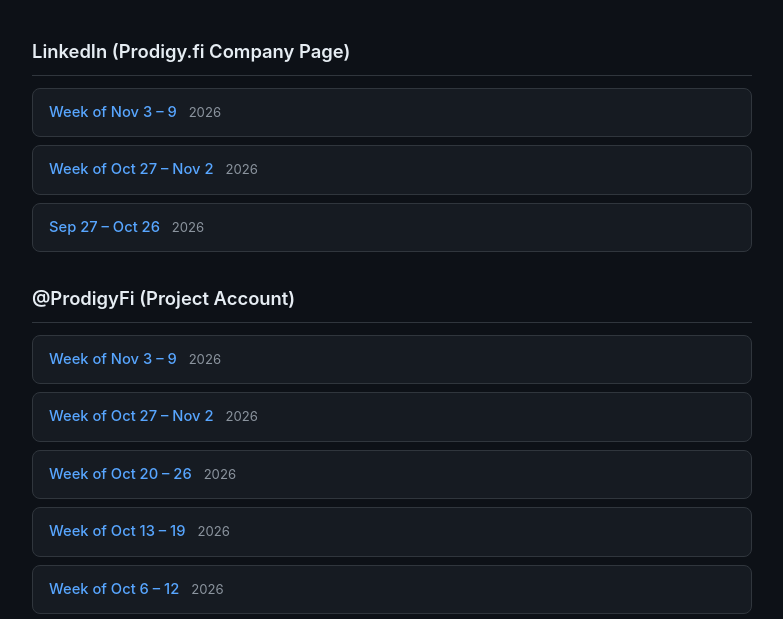
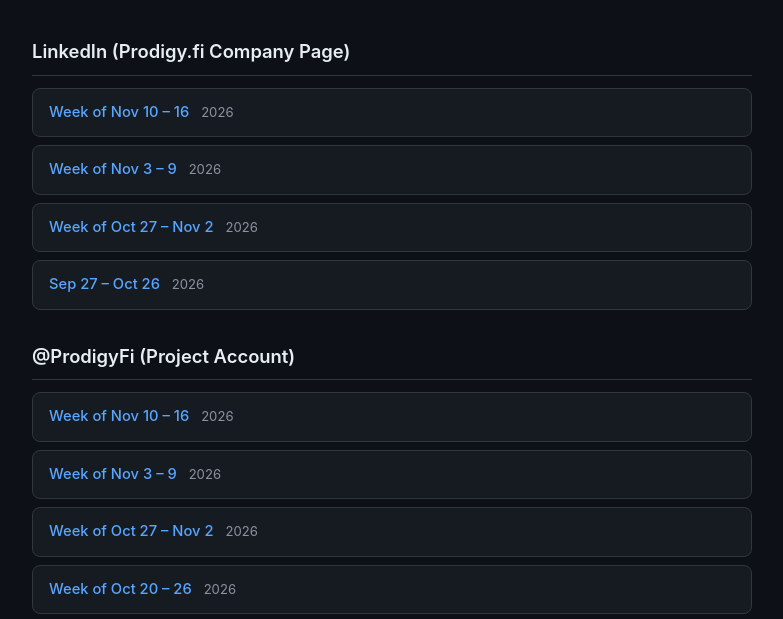
Before and after one commit to todayindefi/prodigy-reports, a plain HTML site: page index.html in a window 1280 px wide. Shown: the part 133-752 px from the top of the page, without its empty margins (248-1031 px from the left). Drawn offline with Linux system fonts and the light colour scheme.

Commit message:
Add Nov 10-16 reports to index

```diff
--- a/index.html
+++ b/index.html
@@ -83,6 +83,7 @@
 
   <h2>LinkedIn (Prodigy.fi Company Page)</h2>
   <ul class="report-list">
+    <li><a href="linkedin_week_nov10-16.html">Week of Nov 10 – 16 <span class="date">2026</span></a></li>
     <li><a href="linkedin_week_nov3-9.html">Week of Nov 3 – 9 <span class="date">2026</span></a></li>
     <li><a href="linkedin_week_oct27-nov2.html">Week of Oct 27 – Nov 2 <span class="date">2026</span></a></li>
     <li><a href="linkedin_month_sep27-oct26.html">Sep 27 – Oct 26 <span class="date">2026</span></a></li>
@@ -90,6 +91,7 @@
 
   <h2>@ProdigyFi (Project Account)</h2>
   <ul class="report-list">
+    <li><a href="prodigy_week_nov10-16.html">Week of Nov 10 – 16 <span class="date">2026</span></a></li>
     <li><a href="prodigy_week_nov3-9.html">Week of Nov 3 – 9 <span class="date">2026</span></a></li>
     <li><a href="prodigy_week_oct27-nov2.html">Week of Oct 27 – Nov 2 <span class="date">2026</span></a></li>
     <li><a href="prodigy_week_oct20-26.html">Week of Oct 20 – 26 <span class="date">2026</span></a></li>
@@ -130,6 +132,7 @@
 
   <h2>@0xYield_Maxi (Founder Account)</h2>
   <ul class="report-list">
+    <li><a href="yieldmaxi_week_nov10-16.html">Week of Nov 10 – 16 <span class="date">2026</span></a></li>
     <li><a href="yieldmaxi_week_nov3-9.html">Week of Nov 3 – 9 <span class="date">2026</span></a></li>
     <li><a href="yieldmaxi_week_oct27-nov2.html">Week of Oct 27 – Nov 2 <span class="date">2026</span></a></li>
     <li><a href="yieldmaxi_week_oct20-26.html">Week of Oct 20 – 26 <span class="date">2026</span></a></li>
```
